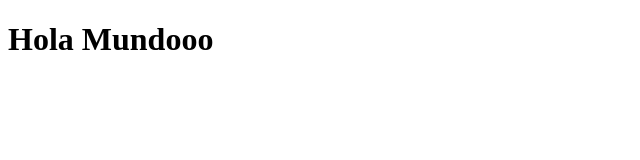
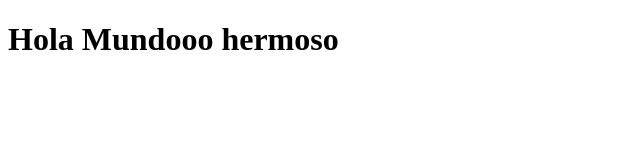
Before and after one commit to CuadraGabriel18/05-Metodo-De-Shellsort, a plain HTML site: page index.html in a window 1280 px wide. Shown: the whole page, without its empty margins (0-640 px from the left). Drawn offline with Linux system fonts and the light colour scheme.

Commit message:
shellsort

```diff
--- a/index.html
+++ b/index.html
@@ -6,6 +6,6 @@
     <title>Document</title>
 </head>
 <body>
-    <h1>Hola Mundooo</h1>
+    <h1>Hola Mundooo hermoso</h1>
 </body>
 </html>
```
